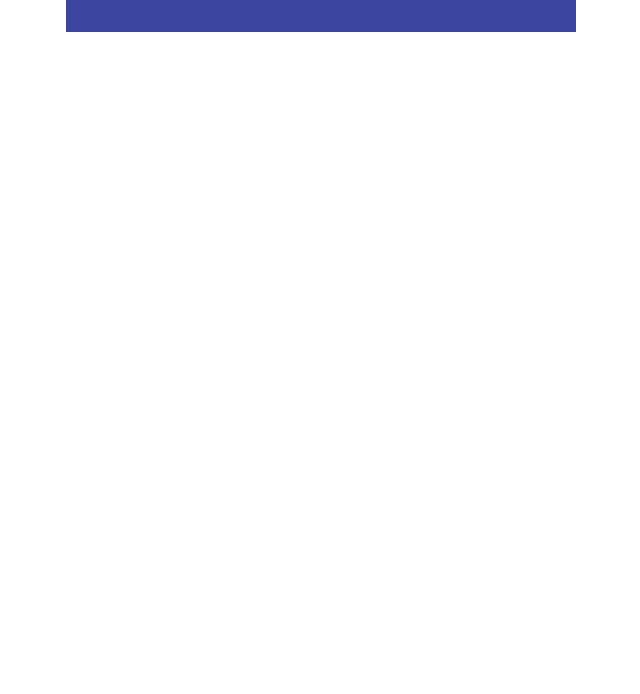
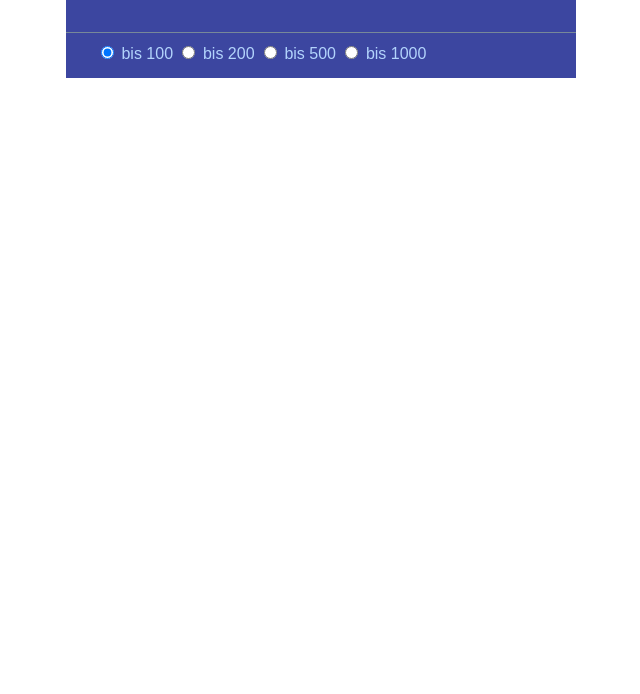
Before and after one commit to devpixde/Rechentrainer, a plain HTML site: page index.html in a window 1280 px wide. Shown: the part 106-800 px from the top of the page, without its empty margins (319-959 px from the left). Drawn offline with Linux system fonts and the light colour scheme.

Commit message:
MaxNum Selektor implementiert

```diff
--- a/css/main.css
+++ b/css/main.css
@@ -274,6 +274,17 @@ textarea {
     padding: 30px;
 }
 
+#maxNumSelector{
+    margin:auto;
+    width: 450px;
+    height: 5px;
+    background-color: #3c46a0;
+    border-top:1px solid lightslategrey;
+    padding: 30px;
+    padding-top: 10px;
+    color:#b3d4fc;
+}
+
 #challengeContainer {
     width: 300px;
     border: 1px dimgrey dashed;
--- a/index.html
+++ b/index.html
@@ -18,6 +18,15 @@
     <input type="button" id="ok_btn" value="OK">
 </div>
 
+<div id="maxNumSelector">
+    <fieldset>
+        <input onclick="setMaxNum()" type="radio" name="maxNum" value="100" checked="checked"> bis 100
+        <input onclick="setMaxNum()" type="radio" name="maxNum" value="200" > bis 200
+        <input onclick="setMaxNum()" type="radio" name="maxNum" value="500" > bis 500
+        <input onclick="setMaxNum()" type="radio" name="maxNum" value="1000"> bis 1000
+    </fieldset>
+</div>
+
 <div id="points">
 
 
@@ -28,7 +37,12 @@
     var audio = new Audio();
     var points = 0;
 
+
     nextChallange();
+
+    function setMaxNum() {
+        trainer.setMaxNum(Number(document.querySelector('input[name = "maxNum"]:checked').value));
+    }
 
 
     function evaluate() {
--- a/src/main.js
+++ b/src/main.js
@@ -5,13 +5,14 @@ var RechenTrainer = (function () {
     function RechenTrainer(container) {
         this._currentTry = 1;
         this._passed = false;
+        this._maxNum = 100;
         this._challengeContainer = container;
         this.nextChallenge();
     }
     RechenTrainer.prototype.nextChallenge = function () {
         this._currentTry = 1;
         this._passed = false;
-        this._currentChallenge = new Challenge(100);
+        this._currentChallenge = new Challenge(this._maxNum);
         this._challengeContainer.innerHTML = this.getWrapped('arg1') + this._currentChallenge.operator + this.getWrapped('arg2') + ' = ' + this.getWrapped('result');
         document.getElementById('questionPart').focus();
         document.getElementById('questionPart').addEventListener('keydown', function (event) {
@@ -53,6 +54,9 @@ var RechenTrainer = (function () {
         document.getElementById('questionPart').innerText = '?';
         document.getElementById('questionPart').focus();
     };
+    RechenTrainer.prototype.setMaxNum = function (maxNum) {
+        this._maxNum = maxNum;
+    };
     RechenTrainer.prototype.evaluate = function () {
         document.getElementById('questionPart').setAttribute('contenteditable', 'false');
         this._passed = parseInt(document.getElementById('questionPart').innerText) === this._currentChallenge.questionValue;
@@ -78,6 +82,7 @@ var Challenge = (function () {
         this._operator = '+';
         this._hiddenPart = 'arg1';
         this._parts = ['arg1', 'arg2', 'result'];
+        this._maxNum = maxNum;
         this.create();
         this._hiddenPart = this._parts[Math.floor(Math.random() * 3)];
     }
```
Also changed, not shown: 1 other file.
